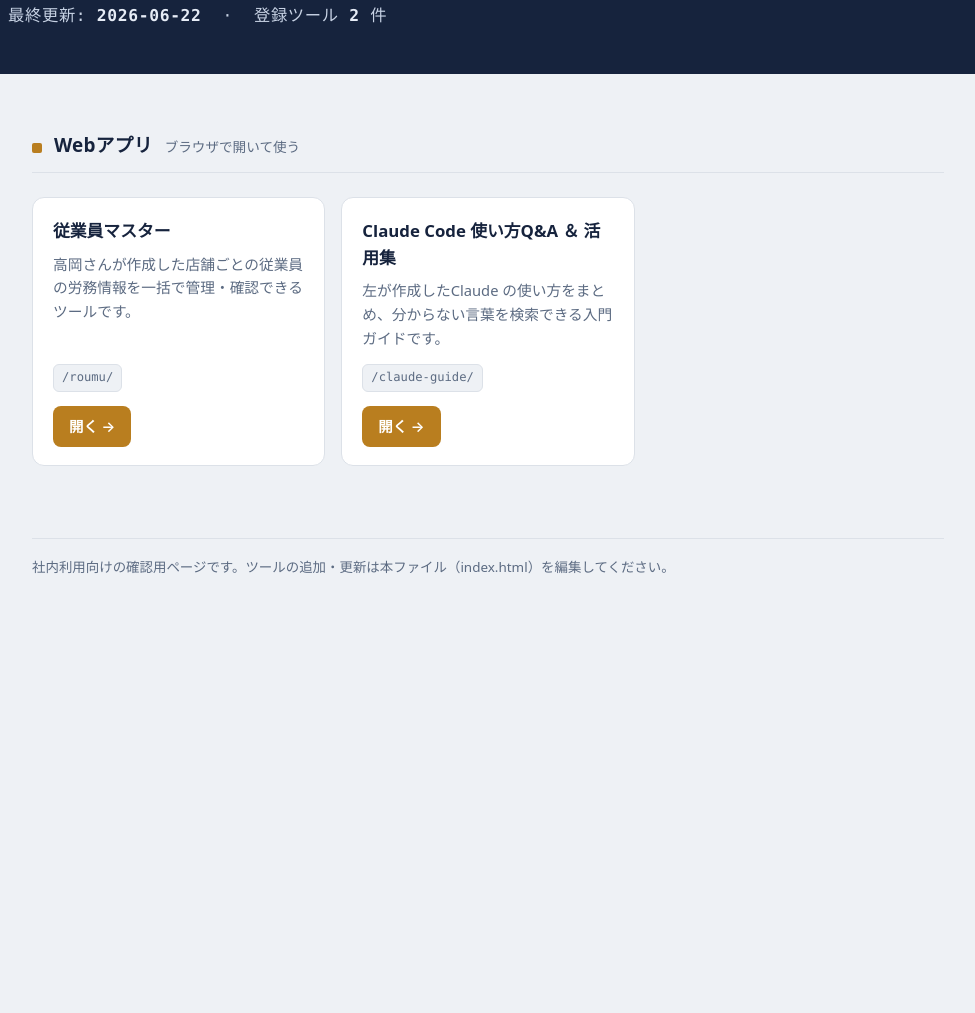
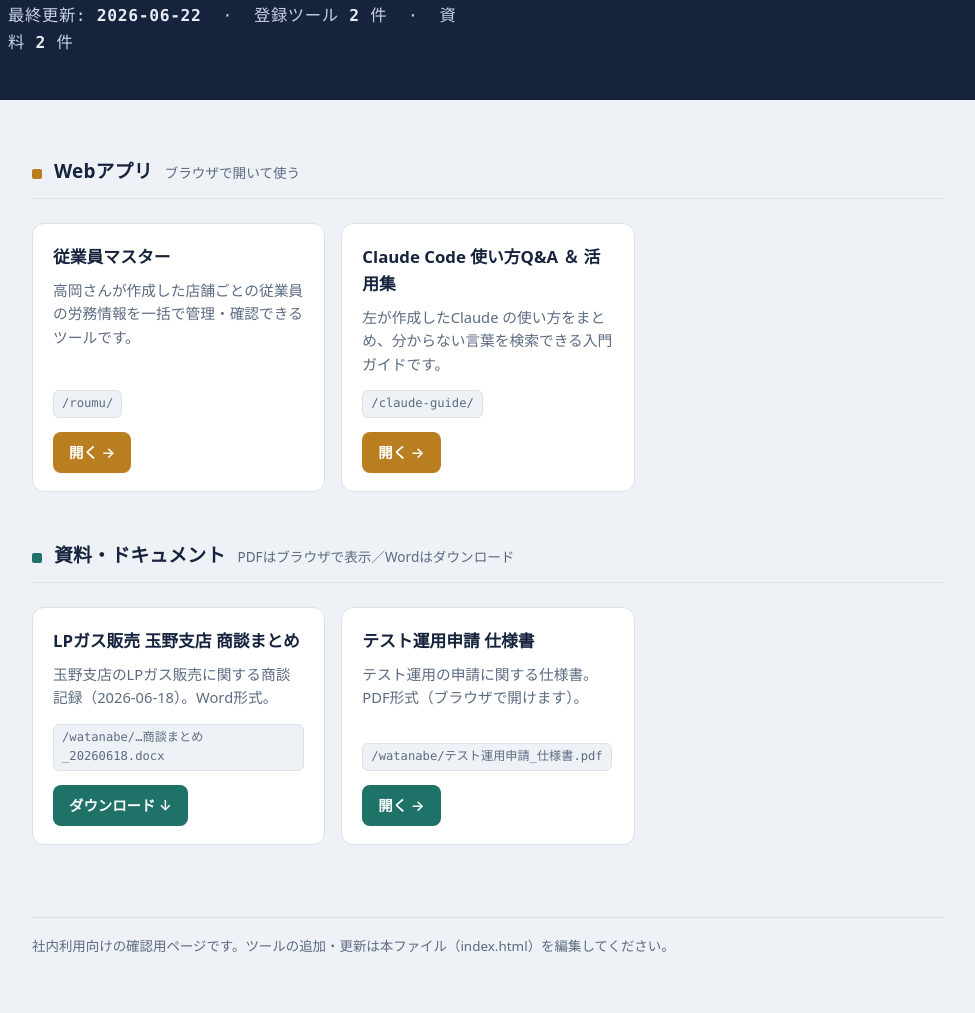
Before and after one commit to zenith-kagurazaka/internal-tools-portal, a plain HTML site: page index.html in a window 1280 px wide. Shown: the part 268-1281 px from the top of the page, without its empty margins (152-1127 px from the left). Before the commit the page ends 902 px from the top, so only its background shows below. Drawn offline with Linux system fonts and the light colour scheme.

Commit message:
資料2件（商談まとめ・仕様書）を追加しポータルに掲載
- watanabe/: LPガス販売 玉野支店 商談まとめ(docx) / テスト運用申請 仕様書(pdf)
- index.html に「資料・ドキュメント」セクションを追加

Co-Authored-By: Claude Opus 4.8 <noreply@anthropic.com>

```diff
--- a/index.html
+++ b/index.html
@@ -184,7 +184,7 @@
       <p class="eyebrow">Internal Tools / 社内ツール</p>
       <h1>社内ツール ポータル<span class="bar"></span></h1>
       <p>各チームが制作したツールの確認用ページです。下のリンクから、それぞれのツールを開けます。</p>
-      <p class="meta">最終更新: <b>2026-06-22</b> &nbsp;·&nbsp; 登録ツール <b>2</b> 件</p>
+      <p class="meta">最終更新: <b>2026-06-22</b> &nbsp;·&nbsp; 登録ツール <b>2</b> 件 &nbsp;·&nbsp; 資料 <b>2</b> 件</p>
     </div>
   </header>
 
@@ -230,6 +230,39 @@
       </div>
     </section>
 
+    <!-- ════════════════════════════════════════════════
+         セクション2：資料・ドキュメント（PDF / Word ファイル）
+         ════════════════════════════════════════════════ -->
+    <section class="section">
+      <div class="section__head">
+        <span class="tick tick--demo"></span>
+        <h2>資料・ドキュメント</h2>
+        <span>PDFはブラウザで表示／Wordはダウンロード</span>
+      </div>
+
+      <div class="grid">
+
+        <article class="card">
+          <h3>LPガス販売 玉野支店 商談まとめ</h3>
+          <p>玉野支店のLPガス販売に関する商談記録（2026-06-18）。Word形式。</p>
+          <span class="path">/watanabe/…商談まとめ_20260618.docx</span>
+          <div class="actions">
+            <a class="btn btn--demo" href="watanabe/LPガス販売_玉野支店_商談まとめ_20260618.docx">ダウンロード ↓</a>
+          </div>
+        </article>
+
+        <article class="card">
+          <h3>テスト運用申請 仕様書</h3>
+          <p>テスト運用の申請に関する仕様書。PDF形式（ブラウザで開けます）。</p>
+          <span class="path">/watanabe/テスト運用申請_仕様書.pdf</span>
+          <div class="actions">
+            <a class="btn btn--demo" href="watanabe/テスト運用申請_仕様書.pdf">開く →</a>
+          </div>
+        </article>
+
+      </div>
+    </section>
+
   </main>
 
   <footer>
```
